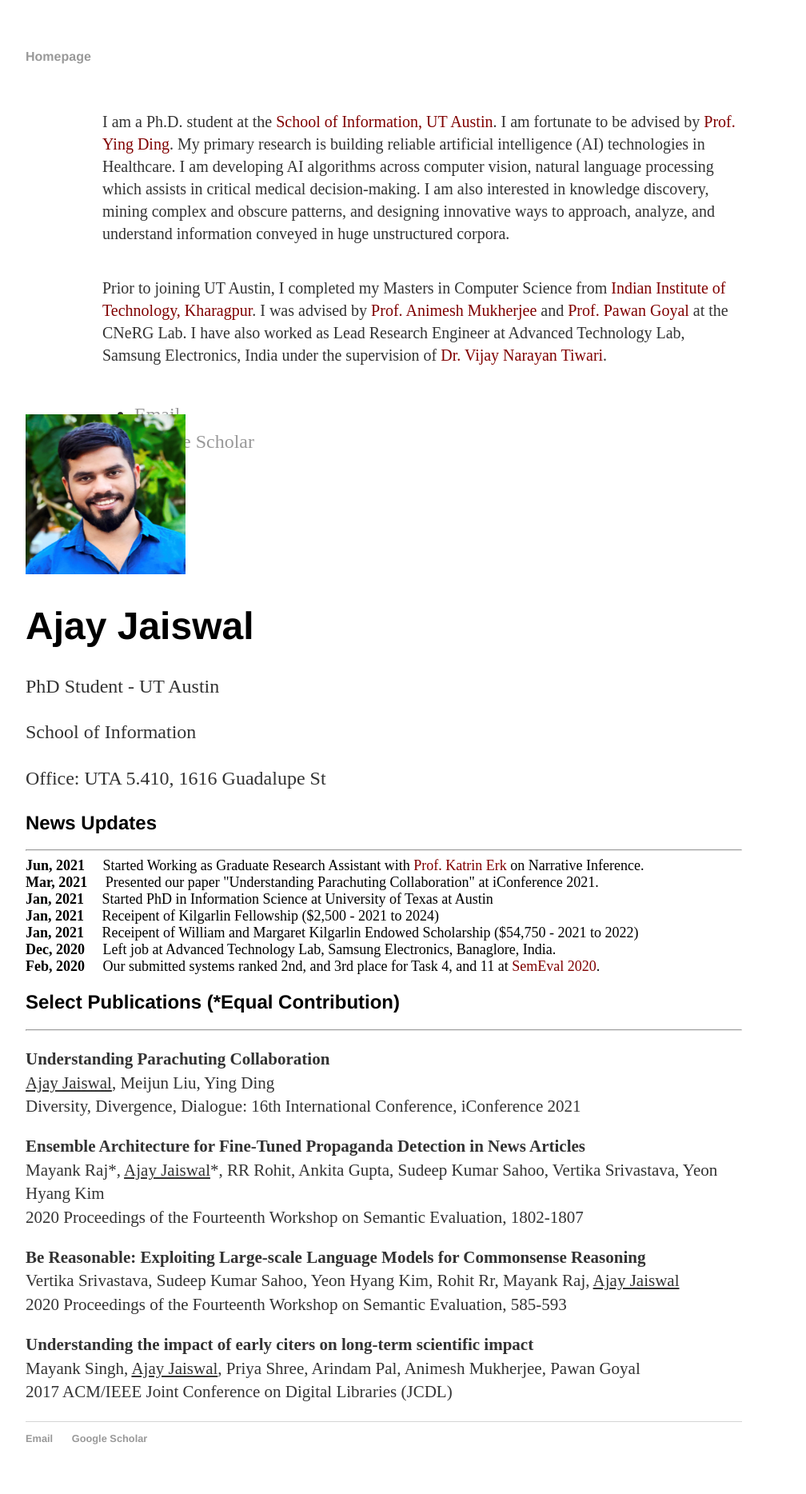
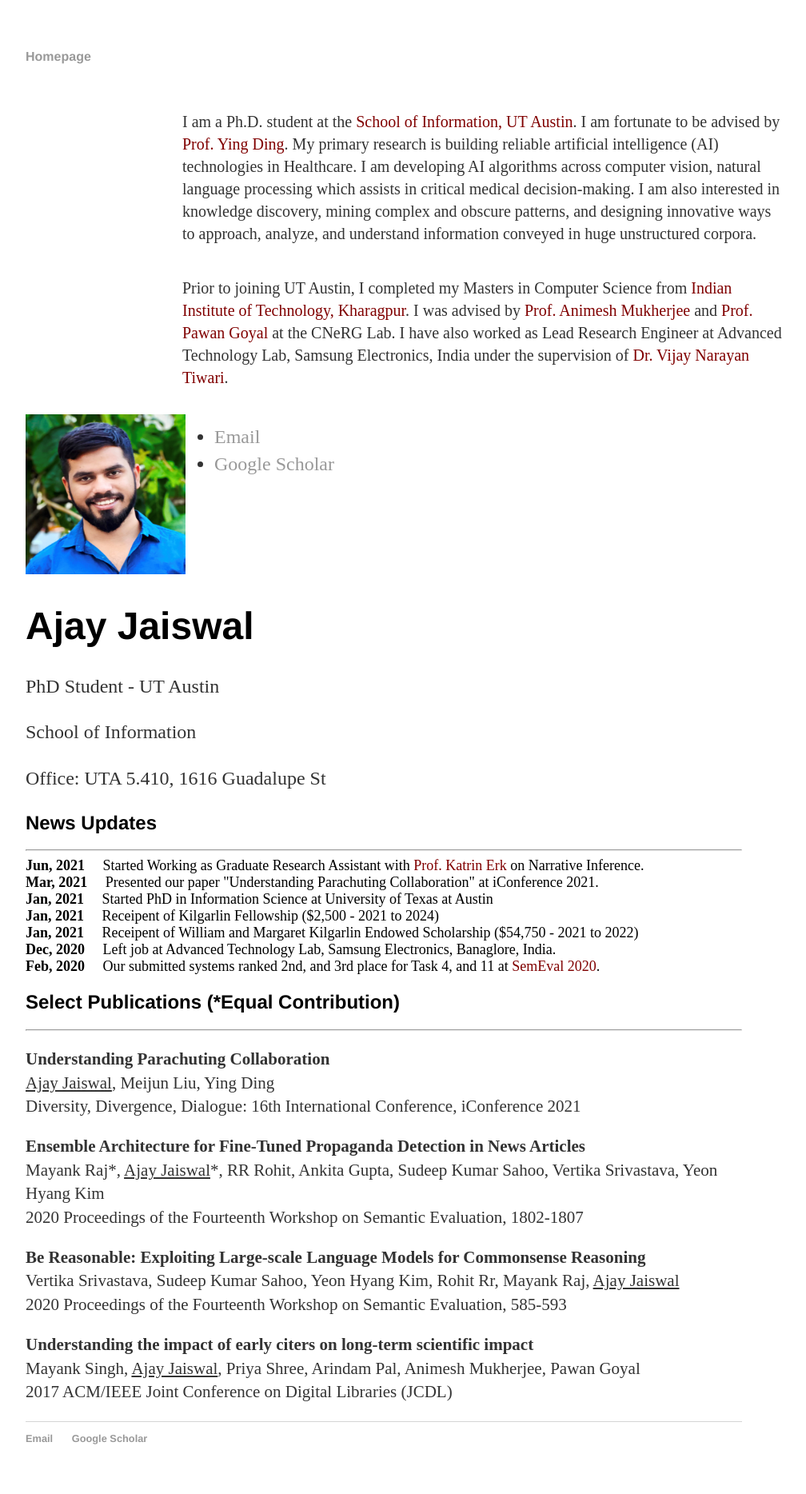
Before and after one commit to Ajay1994/ajay1994.github.io, a Jekyll site: the page built from index.html, in a window 1280 px wide. Shown: the whole page at 80% size, without its empty margins (160-1168 px from the left). Built offline with Jekyll 4.4.1, drawn with Linux system fonts in a browser that asks for light colours.

Commit message:
Update index.html

```diff
--- a/index.html
+++ b/index.html
@@ -4,7 +4,7 @@ title: Ajay Jaiswal Homepage
 ---
 
 		<div class="blurb">
-			<div style="width:800px; height:400px;  float:right; margin-top:20px">
+			<div style="width:750px; height:400px;  float:right; margin-top:20px; margin-right:-50px">
 				<p style="font-size:20px;display: inline-block;">I am a Ph.D. student at the
 					<a href = "https://www.ischool.utexas.edu/" style="color:#800000">
 					School of Information, UT Austin</a>. I am fortunate to be advised by
```
